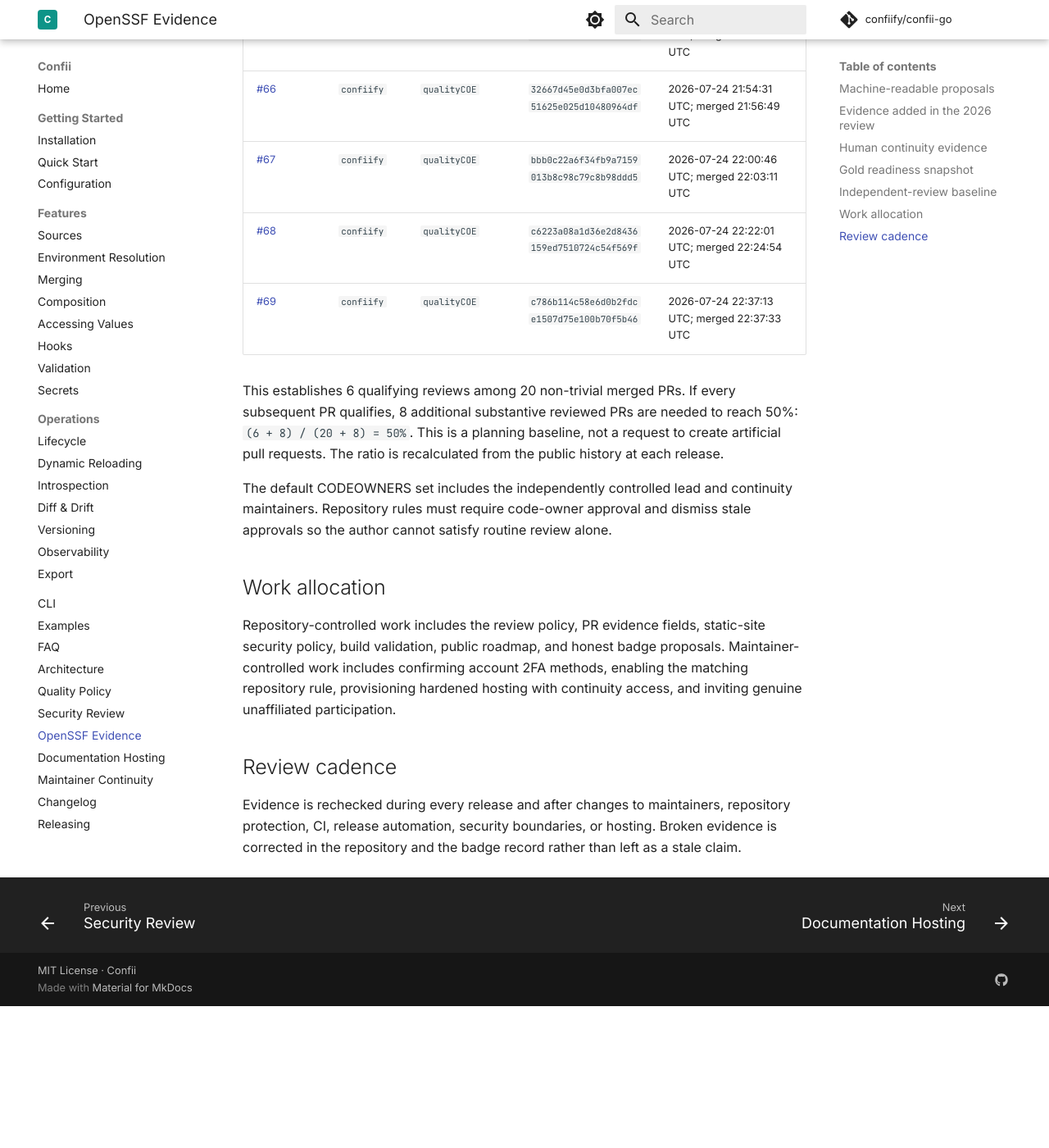
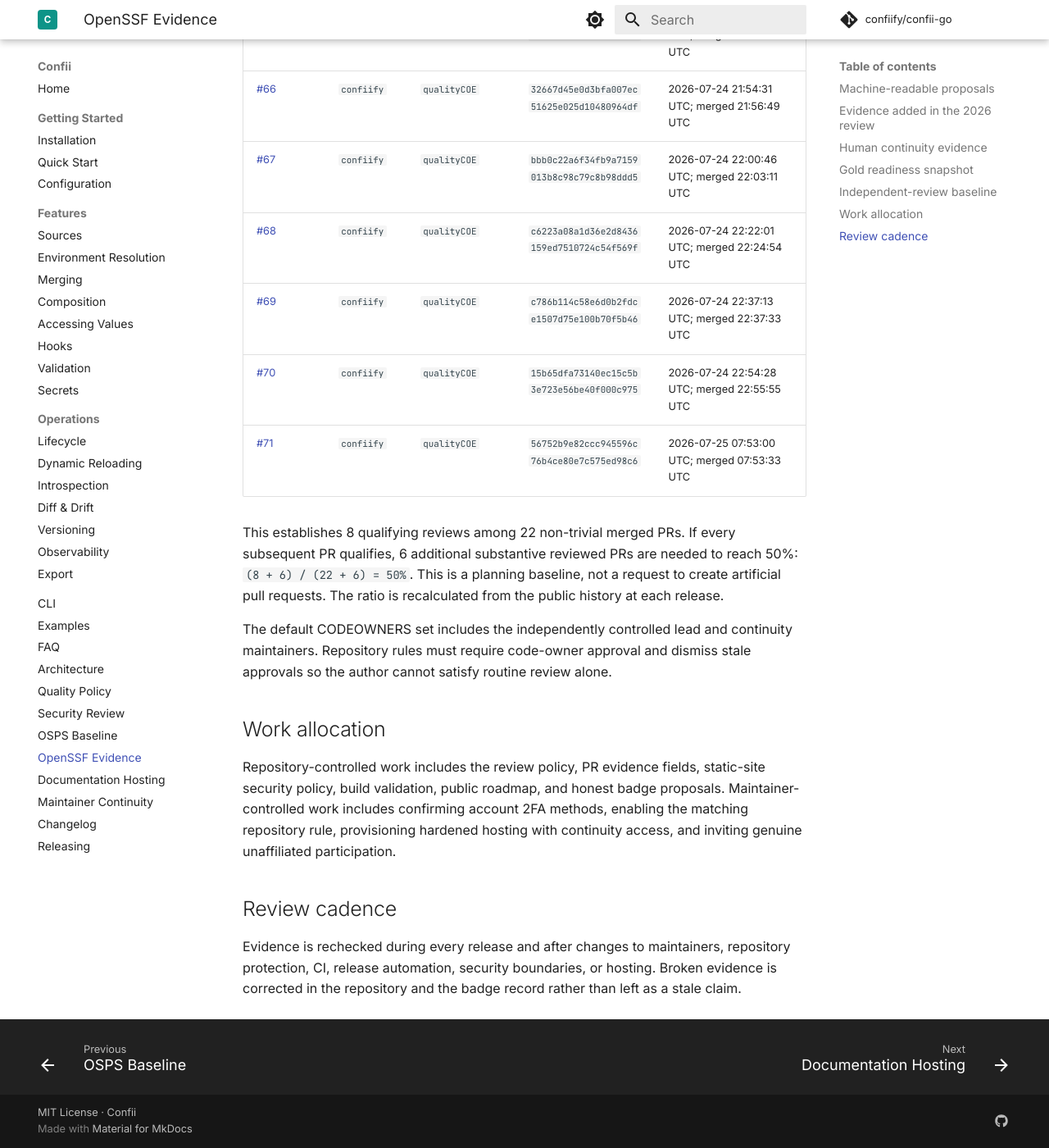
Before and after one commit to confiify/confii-go, an MkDocs documentation site: the page built from docs/OPENSSF_BEST_PRACTICES.md, in a window 1280 px wide and 1400 px high, scrolled down 2530 px. Shown: the whole window at 82% size. Built offline with MkDocs 1.6.1 and Material for MkDocs 9.7.7, drawn with Linux system fonts in a browser that asks for light colours; comment, search, counter and statistics services are not loaded; before the commit the page ends 3757 px from its top, so only the background shows below that; some of the changed text lies outside the part shown.

Commit message:
security: enforce OSPS Baseline Level 2 (#72)
## Summary

- audit all OpenSSF OSPS Baseline 2026.02.19 Level 1 and Level 2
controls against repository, release, documentation, and GitHub-settings
evidence
- add a required DCO commit-range gate that rejects missing or
author-mismatched sign-offs
- publish the control-to-evidence record and machine-readable Best
Practices proposals
- inventory privileged access and clarify coordinated vulnerability
publication
- update the independent-review ledger through PRs #70 and #71

## Security and governance impact

This closes the only implementation gap found in the Level 2 audit: DCO
was documented but not technically enforced. The aggregate CI now
requires DCO and dependency review to succeed on pull requests and
permits them to be skipped only on post-merge pushes. No OSPS badge is
added until the public Best Practices assessment accepts the merged
evidence.

## Verification

- `make dco-check`
- positive and negative DCO range tests
- `go test ./...`
- `make docs-check`
- `make reuse-lint` (368/368 files)
- `actionlint .github/workflows/*.yaml`
- `git diff --check`
- `jq empty .bestpractices.json`
- signed commit verified locally

## Reviewer focus

Please verify the final commit range, the DCO author-identity matching
behavior, CI skip/success semantics, and the evidence claims in
`docs/OSPS_BASELINE.md`.

Signed-off-by: confiify <confii.connect@gmail.com>

Signed-off-by: confiify <confii.connect@gmail.com>

```diff
--- a/docs/OPENSSF_BEST_PRACTICES.md
+++ b/docs/OPENSSF_BEST_PRACTICES.md
@@ -53,7 +53,7 @@
 | Criterion | Current evidence | Requirement before it can be marked Met |
 | --- | --- | --- |
 | `contributors_unassociated` | The public record does not yet establish two qualifying contributors. | At least two significant contributors are unaffiliated under the badge definition. |
-| `two_person_review` | The 2026-07-25 ledger records 6 qualifying independently reviewed PRs among 20 non-trivial merged PRs. | Public history demonstrates that another person reviewed at least 50% of non-trivial changes before acceptance. |
+| `two_person_review` | The 2026-07-25 ledger records 8 qualifying independently reviewed PRs among 22 non-trivial merged PRs. | Public history demonstrates that another person reviewed at least 50% of non-trivial changes before acceptance. |
 | `secure_2FA` | **Met:** the people controlling `confiify`, `qatoolist`, and `qualityCOE` confirmed on 2026-07-25 that every privileged account uses an authenticator application and none relies on SMS-only 2FA. | Reconfirm after any privileged-account or authentication-method change. This is a Gold recommendation, not a mandatory Gold criterion. |
 | `hardened_site` | **Met:** <https://confii-go-docs.pages.dev/> passed `make docs-live-headers` on 2026-07-25 with nonpermissive CSP, MIME-sniffing protection, anti-framing, HSTS, referrer, and permissions policies. Deployment and repeatable-test evidence is in [`HOSTING.md`](HOSTING.md). | Repeat the live test and browser smoke test after any hosting or header-policy change. |
 
@@ -78,10 +78,12 @@
 | [#67](https://github.com/confiify/confii-go/pull/67) | `confiify` | `qualityCOE` | `bbb0c22a6f34fb9a7159013b8c98c79c8b98ddd5` | 2026-07-24 22:00:46 UTC; merged 22:03:11 UTC |
 | [#68](https://github.com/confiify/confii-go/pull/68) | `confiify` | `qualityCOE` | `c6223a08a1d36e2d8436159ed7510724c54f569f` | 2026-07-24 22:22:01 UTC; merged 22:24:54 UTC |
 | [#69](https://github.com/confiify/confii-go/pull/69) | `confiify` | `qualityCOE` | `c786b114c58e6d0b2fdce1507d75e100b70f5b46` | 2026-07-24 22:37:13 UTC; merged 22:37:33 UTC |
+| [#70](https://github.com/confiify/confii-go/pull/70) | `confiify` | `qualityCOE` | `15b65dfa73140ec15c5b3e723e56be40f000c975` | 2026-07-24 22:54:28 UTC; merged 22:55:55 UTC |
+| [#71](https://github.com/confiify/confii-go/pull/71) | `confiify` | `qualityCOE` | `56752b9e82ccc945596c76b4ce80e7c575ed98c6` | 2026-07-25 07:53:00 UTC; merged 07:53:33 UTC |
 
-This establishes 6 qualifying reviews among 20 non-trivial merged PRs. If
-every subsequent PR qualifies, 8 additional substantive reviewed PRs are
-needed to reach 50%: `(6 + 8) / (20 + 8) = 50%`. This is a planning baseline,
+This establishes 8 qualifying reviews among 22 non-trivial merged PRs. If
+every subsequent PR qualifies, 6 additional substantive reviewed PRs are
+needed to reach 50%: `(8 + 6) / (22 + 6) = 50%`. This is a planning baseline,
 not a request to create artificial pull requests. The ratio is recalculated
 from the public history at each release.
 
--- a/mkdocs.yml
+++ b/mkdocs.yml
@@ -73,6 +73,7 @@
   - Architecture: ARCHITECTURE.md
   - Quality Policy: QUALITY.md
   - Security Review: SECURITY_REVIEW.md
+  - OSPS Baseline: OSPS_BASELINE.md
   - OpenSSF Evidence: OPENSSF_BEST_PRACTICES.md
   - Documentation Hosting: HOSTING.md
   - Maintainer Continuity: CONTINUITY.md
```
Also changed, not shown: CONTRIBUTING.md (+4 -1 lines), MAINTAINERS.md (+9 -5 lines), SECURITY.md (+6 -0 lines), docs/OSPS_BASELINE.md (added, +73 -0 lines), docs/QUALITY.md (+5 -4 lines), .bestpractices.json, 3 other files.
